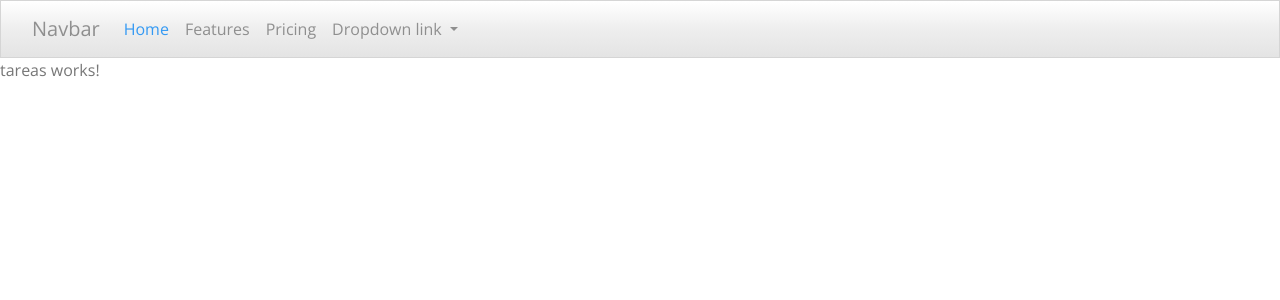
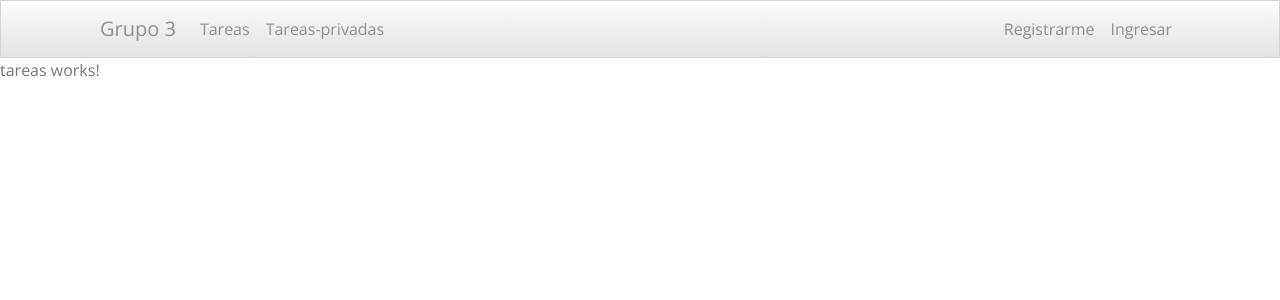
Before and after one commit to emanuelbas/g3-lab, an Angular app in the folder src/client/frontend/: page /tareas in a window 1280 px wide. Shown: the top 300 px of the page. Built offline with nearby package versions, Linux system fonts and the light colour scheme.

Commit message:
Navegacion

```diff
--- a/src/client/frontend/src/app/app.component.html
+++ b/src/client/frontend/src/app/app.component.html
@@ -1,32 +1,29 @@
 
 <nav class="navbar navbar-expand-lg navbar-light bg-light">
+  <div class="container">
     <div class="container-fluid">
-    <a class="navbar-brand" href="#">Navbar</a>
+      <a class="navbar-brand" href="#">Grupo 3</a>
       <button class="navbar-toggler" type="button" data-bs-toggle="collapse" data-bs-target="#navbarNavDropdown" aria-controls="navbarNavDropdown" aria-expanded="false" aria-label="Toggle navigation">
         <span class="navbar-toggler-icon"></span>
       </button>
       <div class="collapse navbar-collapse" id="navbarNavDropdown">
         <ul class="navbar-nav">
           <li class="nav-item">
-          <a class="nav-link active" aria-current="page" href="#">Home</a>
+            <a class="nav-link " aria-current="page" routerLink="/tareas">Tareas</a>
           </li>
           <li class="nav-item">
-          <a class="nav-link" href="#">Features</a>
+            <a class="nav-link " aria-current="page" routerLink="/tareas-privadas">Tareas-privadas</a>
+          </li>
+        </ul>
+        <ul class="navbar-nav ml-auto">
+          <li class="nav-item">
+            <a class="nav-link " aria-current="page" routerLink="/registrar">Registrarme</a>
           </li>
           <li class="nav-item">
-          <a class="nav-link" href="#">Pricing</a>
-        </li>
-        <li class="nav-item dropdown">
-          <a class="nav-link dropdown-toggle" href="#" id="navbarDropdownMenuLink" role="button" data-bs-toggle="dropdown" aria-expanded="false">
-            Dropdown link
-          </a>
-          <ul class="dropdown-menu" aria-labelledby="navbarDropdownMenuLink">
-            <li><a class="dropdown-item" href="#">Action</a></li>
-            <li><a class="dropdown-item" href="#">Another action</a></li>
-            <li><a class="dropdown-item" href="#">Something else here</a></li>
-          </ul>
+            <a class="nav-link " aria-current="page" routerLink="/ingresar">Ingresar</a>
           </li>
         </ul>
+      </div>
     </div>
   </div>
 </nav>
```
Lines whose indentation alone changed are shown as unchanged.
